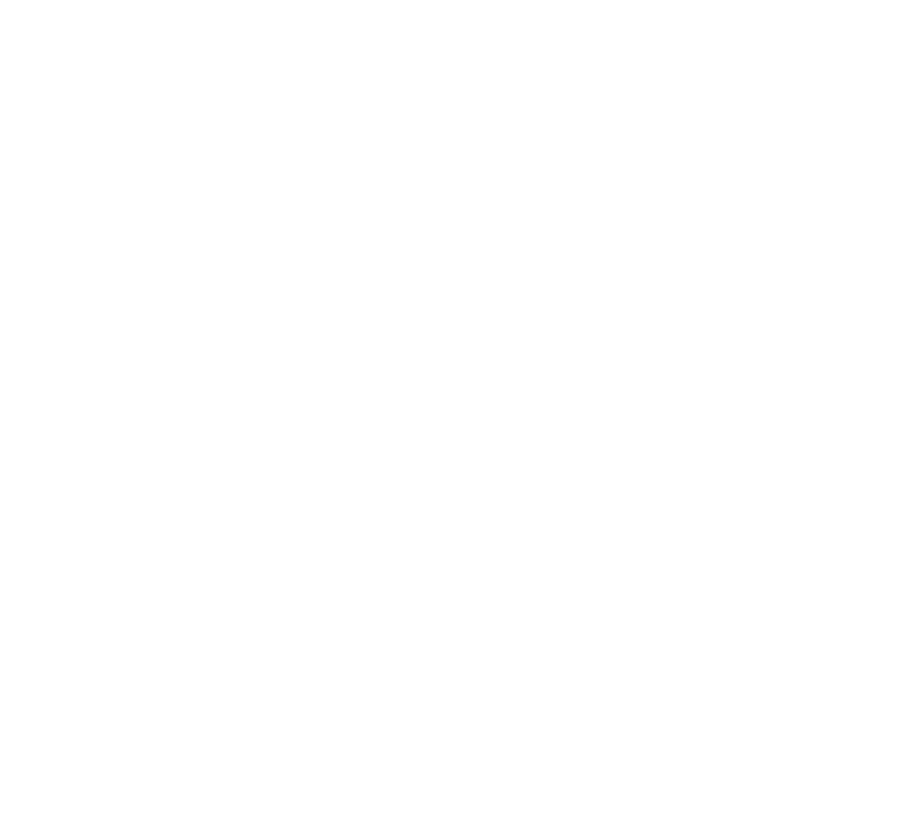
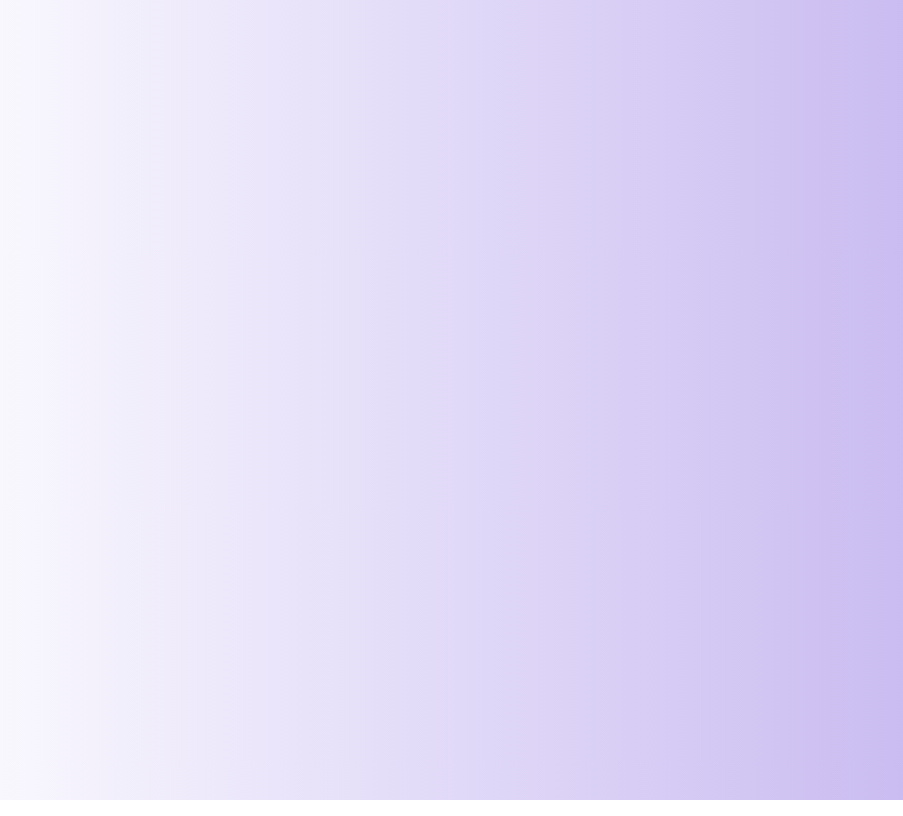
Before and after one commit to paskool87/Projet_GRETA_2, a React app in the folder frontend/: page / in a window 1280 px wide. Shown: the whole page, without its empty margins (377-1280 px from the left). Built offline with nearby package versions, Linux system fonts and the light colour scheme; the HTML template or start-up script is replaced by a standard one.

Commit message:
variables css

```diff
--- a/frontend/src/index.scss
+++ b/frontend/src/index.scss
@@ -0,0 +1,27 @@
+:root {
+  /* Couleurs */
+  --color-primary: #DB0000;
+  --color-secondary: #4F20CF;
+  --color-accent: #745BBE;
+  --color-bg: #FBFBFE;
+  --color-text: #040307;
+
+
+  /* Typo */
+  --font-main: inter;
+}
+
+
+
+body{
+    margin: 0;
+    padding: 0;
+    font-family: var(--font-main);
+    color: var(--color-text);
+    background: linear-gradient(
+  to right,
+  color-mix(in srgb, var(--color-secondary) 0%, white) 20%,
+  color-mix(in srgb, var(--color-secondary) 30%, white) 100%
+);
+
+}
--- a/frontend/src/main.jsx
+++ b/frontend/src/main.jsx
@@ -3,6 +3,7 @@
 import { BrowserRouter as Router } from "react-router-dom";
 
 import App from "./App";
+import "./index.scss";
 
 createRoot(document.getElementById("root")).render(
   <StrictMode>
```
